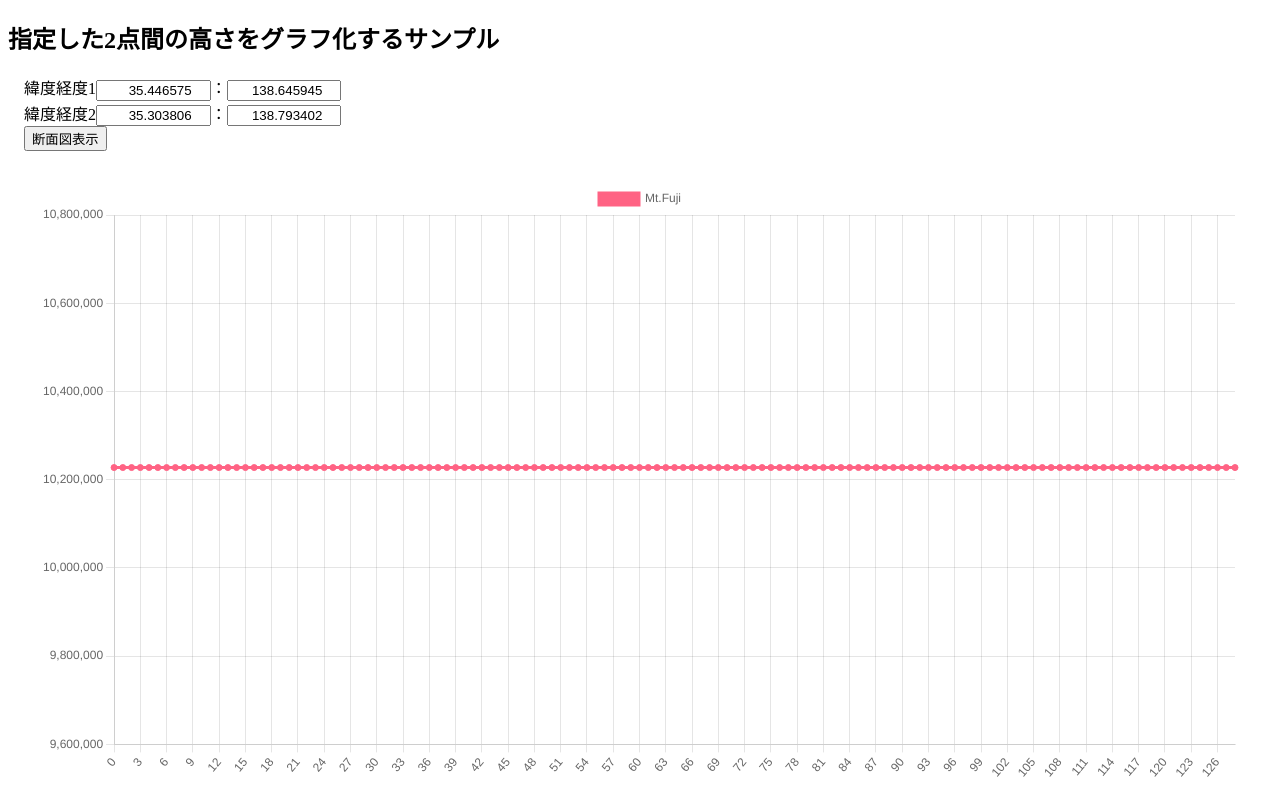
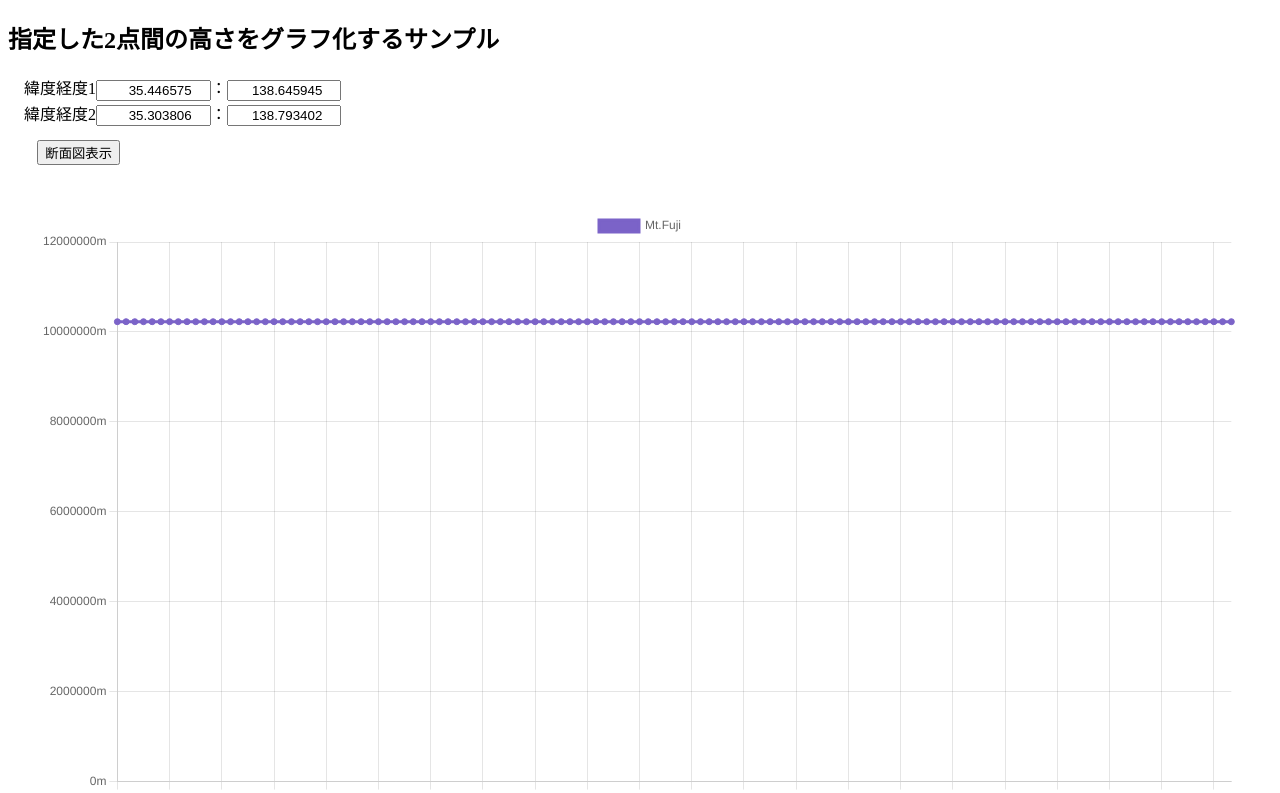
Before and after one commit to murasuke/cross-section-view, a plain HTML site: page index.html in a window 1280 px wide. Both pictures are taken after a click on the button "断面図表示". Shown: the top 793 px of the page. Drawn offline with nearby package versions, Linux system fonts and the light colour scheme.

Commit message:
fix chart

```diff
--- a/index.html
+++ b/index.html
@@ -1,19 +1,23 @@
 <!DOCTYPE html>
 <html lang="ja">
+
 <head>
   <meta charset="UTF-8">
   <meta name="viewport" content="width=device-width,initial-scale=1.0, ,user-scalable=no" />
   <script src="https://cdnjs.cloudflare.com/ajax/libs/Chart.js/4.2.1/chart.umd.js"></script>
   <script type="module">
-    import {getElevations} from './js/elevation.js';
+    import { getElevations, getDistance } from './js/elevation.js';
     // 組み込み関数は変数に代入できないため、アロー関数でラップ
     const $ = p => document.querySelector(p);
     $('#exec').addEventListener('click', async () => {
       const [lat1, lng1] = [$('#lat1').value, $('#lng1').value];
       const [lat2, lng2] = [$('#lat2').value, $('#lng2').value];
+      const distance = getDistance(lat1, lng1, lat2, lng2);
 
       const elevations = await getElevations(lat1, lng1, lat2, lng2);
       const ctx = $('#chart');
+
+      const ratio = distance / elevations.length;
 
       const chart = new Chart(ctx, {
         type: 'line',
@@ -21,33 +25,64 @@
           labels: [...Array(elevations.length)].map((_, i) => i),
           datasets: [{
             label: 'Mt.Fuji',
-            backgroundColor: 'rgb(255, 99, 132)',
-            borderColor: 'rgb(255, 99, 132)',
+            backgroundColor: 'rgb(123, 99, 200)',
+            borderColor: 'rgb(123, 99, 200)',
             data: elevations,
+            lineTension: 1,
           }]
         },
-        options: {}
+        options: {
+          scales: {
+            //以下追加設定
+            x: {
+              scaleLabel: {
+                display: true,
+                labelString: "km"
+              },
+              ticks: {
+                callback: function (val, index) {
+                  return index % 2 === 0 ? (val * ratio).toFixed(2) + 'km' : '';
+                },
+                maxRotation: 0,
+                minRotation: 0,
+              }
+            },
+            y: {
+              min: 0,
+              ticks: {
+              callback: function(val, index) {
+                  return val + 'm';
+                }
+            }
+            },
+
+          }
+        }
       })
-
-      $('#result').value = elevations.reduce(function (accumulator, currentValue) {
-          return accumulator + "\n" + new String(currentValue);
+      $('#result').value = `距離：${distance.toFixed(2)}km\n`;
+      $('#result').value += elevations.reduce(function (accumulator, currentValue) {
+        return accumulator + '\n' + new String(currentValue);
       });;
     });
   </script>
   <style>
     input[type=number] {
-      text-align:right;
-      vertical-align:middle;
-      width:8em;
+      text-align: right;
+      vertical-align: middle;
+      width: 8em;
     }
+
   </style>
 </head>
+
 <body>
   <h2>指定した2点間の高さをグラフ化するサンプル</h2>
   <div style="margin-left:1em;">
-    <div>緯度経度1</span><input type="number" id="lat1" value="35.446575" />：<input type="number" id="lng1" value="138.645945" /> </div>
-  <div>緯度経度2</span><input type="number" id="lat2" value="35.303806" />：<input type="number" id="lng2" value="138.793402" /> </div>
-    <input type="button" id="exec" value="断面図表示">
+    <div>緯度経度1</span><input type="number" id="lat1" value="35.446575" />：<input type="number" id="lng1"
+        value="138.645945" /> </div>
+    <div>緯度経度2</span><input type="number" id="lat2" value="35.303806" />：<input type="number" id="lng2"
+        value="138.793402" /> </div>
+    <div><input type="button" id="exec" value="断面図表示" style="margin:1em;"></div>
   </div>
   <div style="margin:2em">
     <canvas id="chart"></canvas><br>
@@ -59,4 +94,5 @@
     <a href="https://maps.gsi.go.jp/development/ichiran.html" target="_blank">地理院タイル</a><br>
   </div>
 </body>
+
 </html>
--- a/js/elevation.js
+++ b/js/elevation.js
@@ -237,3 +237,30 @@ export const getElevations = async (lat1, lng1, lat2, lng2) => {
   }
   return elevations;
 };
+
+/**
+ * calculate distance in kilometers between two points specified by degrees of latitude and longitude
+ *
+ * @author @kawanet
+ * @license MIT
+ * @see https://gist.github.com/kawanet/15c5a260ca3b98bd080bb87cdae57230
+ * @param {number} lat1 - degree of latitude of origin
+ * @param {number} lng1 - degree of longitude of origin
+ * @param {number} lat2 - degree of latitude of destination
+ * @param {number} lng2 - degree of longitude of destination
+ * @return {number} distance in kilometers between origin and destination
+ */
+
+export const getDistance = (lat1, lng1, lat2, lng2) => {
+  lat1 *= Math.PI / 180;
+  lng1 *= Math.PI / 180;
+  lat2 *= Math.PI / 180;
+  lng2 *= Math.PI / 180;
+  return (
+    6371 *
+    Math.acos(
+      Math.cos(lat1) * Math.cos(lat2) * Math.cos(lng2 - lng1) +
+        Math.sin(lat1) * Math.sin(lat2)
+    )
+  );
+};
```
